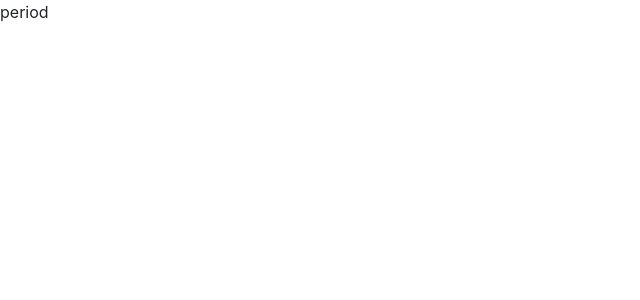
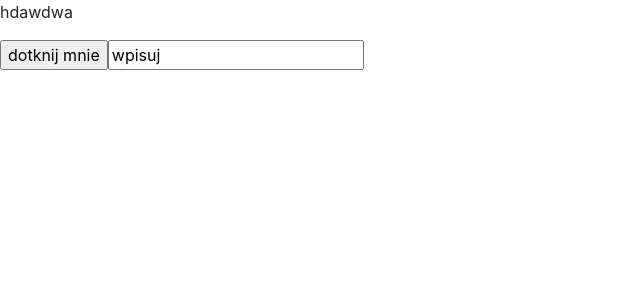
Before and after one commit to f4mno123/PZAW, a React (Create React App) app: page / in a window 1280 px wide. Shown: the top 300 px of the page, without its empty margins (0-640 px from the left). Built offline with nearby package versions, Linux system fonts and the light colour scheme.

Commit message:
text handler with useref

```diff
--- a/src/Sci.js
+++ b/src/Sci.js
@@ -1,9 +1,26 @@
-import React from "react";
+import React, { useRef } from "react";
 
 function Sci (){
+
+    let inputRef = useRef();
+
+    const buttonHandler = () => {
+        console.log('hello world');
+        console.log(inputRef);
+
+    }
+
+    const textHandler = (event) => {
+        inputRef = event.target.value;
+    }
+
+
     return (
         <div>
-            <p>period</p>
+            <p>hdawdwa</p>
+            <input type="button" value="dotknij mnie" onClick={buttonHandler}/>
+            <input  ref={inputRef} type="text" defaultValue="wpisuj" onChange={textHandler} />
+
         </div>
     );
 }
```
